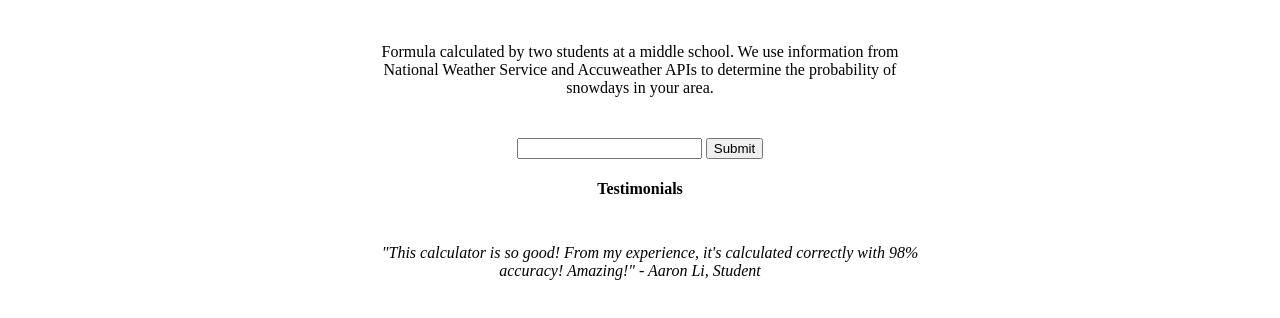
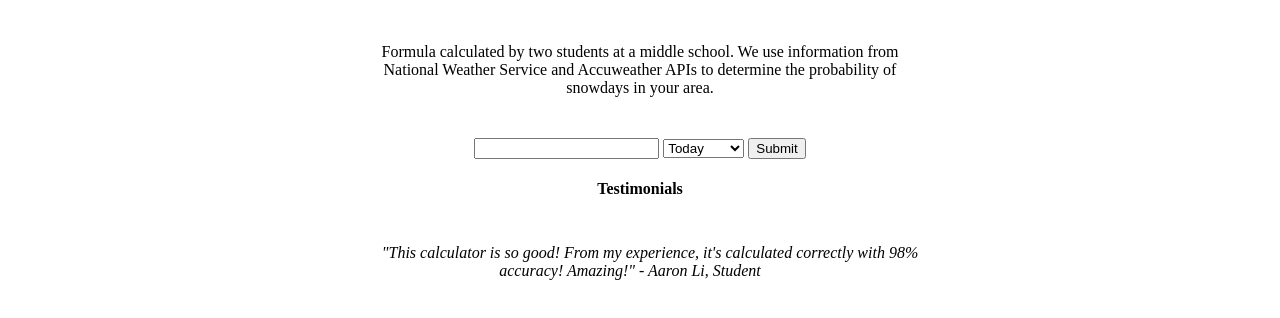
Before and after one commit to ssdcalcs/supersnowdaycalculator, a plain HTML site: page index.html in a window 1280 px wide. Shown: the part 448-766 px from the top of the page. Drawn offline with Linux system fonts and the light colour scheme.

Commit message:
Update index.html

```diff
--- a/index.html
+++ b/index.html
@@ -13,6 +13,10 @@
   <h4>Calculates based on your location</h4>
   <p>Formula calculated by two students at a middle school. We use information from National Weather Service and Accuweather APIs to determine the probability of snowdays in your area.</p>
   <input id="zipcode" type="text">
+  <select id="selecter">
+    <option value="today">Today</option>
+    <option value="tmrw">Tomorrow</option>
+  </select>
   <button onclick="calcer()">Submit</button>
   <br>
   <h4>Testimonials</h4>
```
